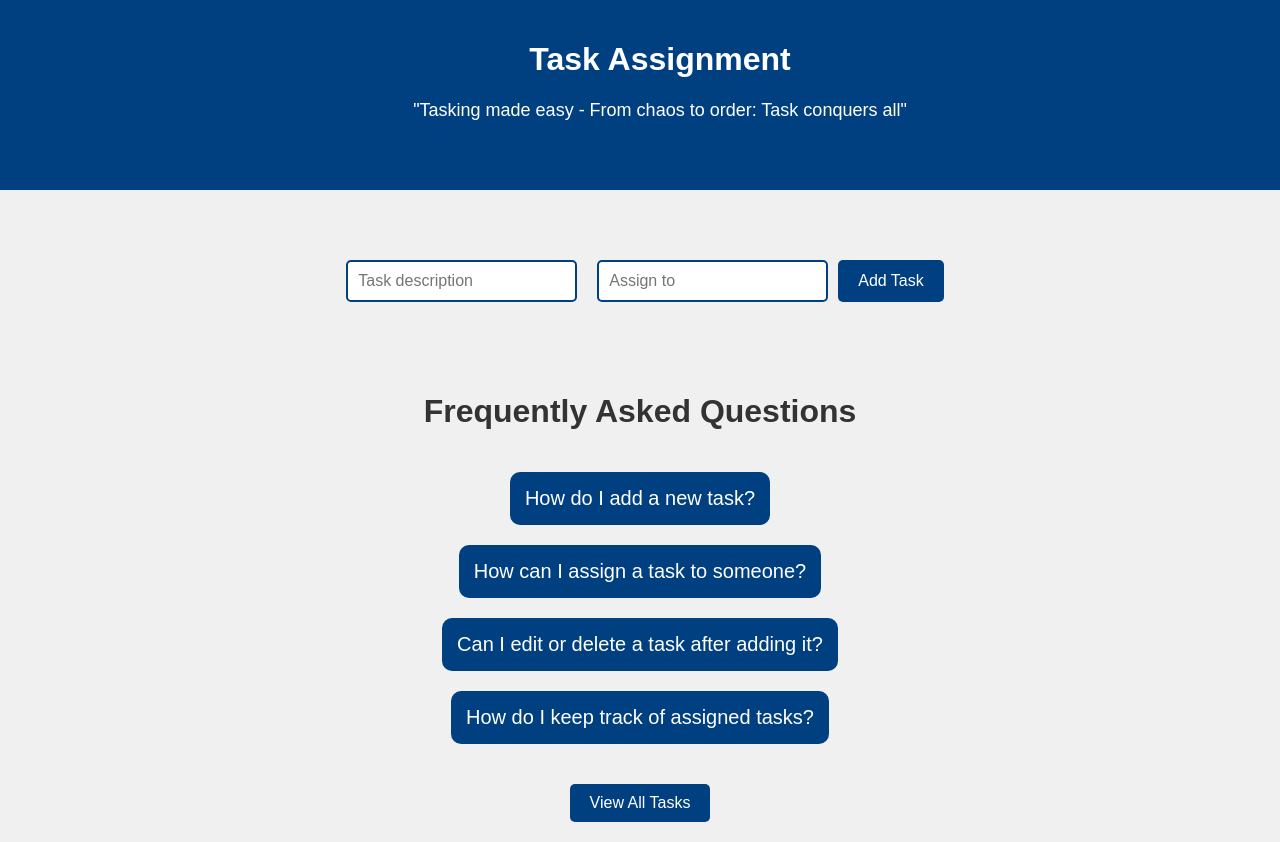
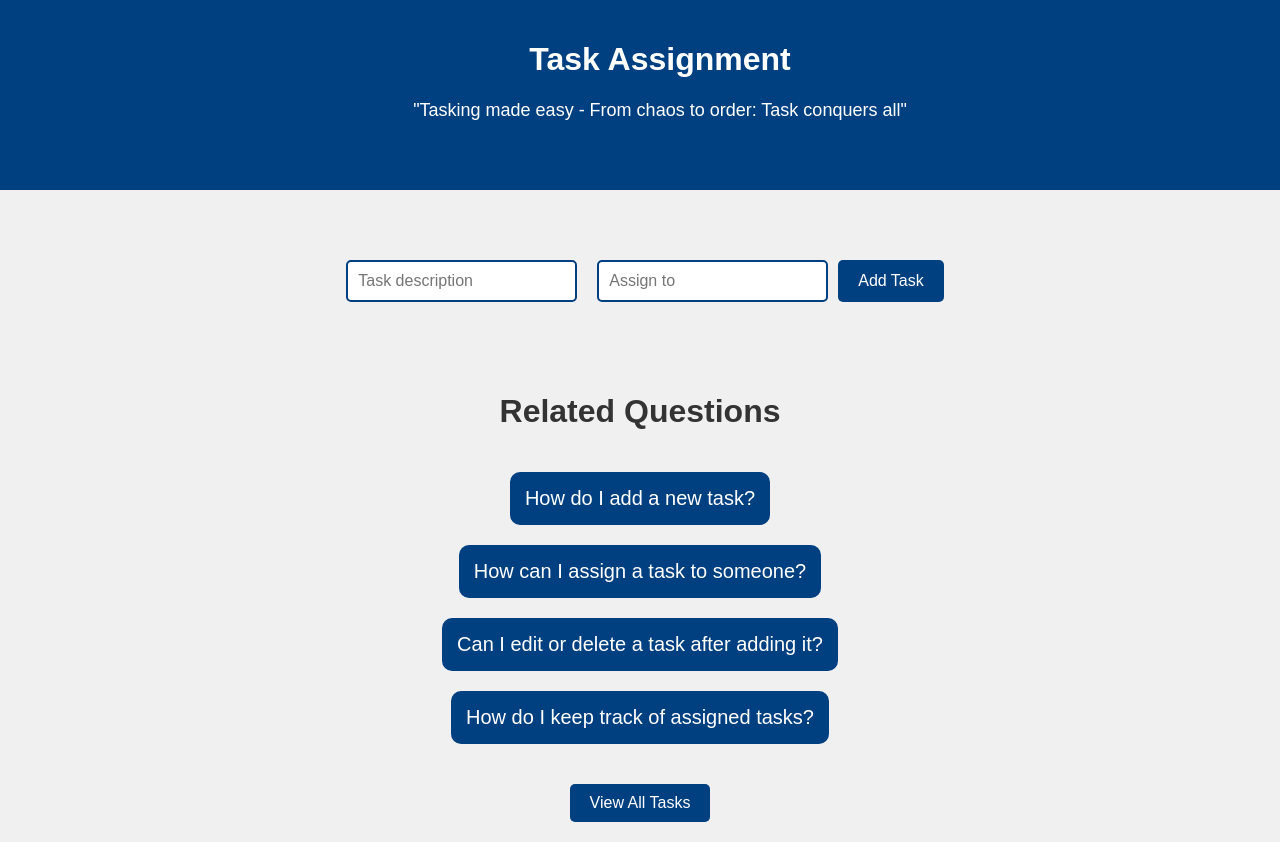
Before and after one commit to preethigk23/taskassignment, a plain HTML site: page index.html in a window 1280 px wide. Shown: the top 842 px of the page. Drawn offline with Linux system fonts and the light colour scheme.

Commit message:
Update index.html

```diff
--- a/index.html
+++ b/index.html
@@ -19,7 +19,7 @@
             <button onclick="addTask()">Add Task</button>
         </div>
         <div class="task-container" id="taskList">
-            <h1>Frequently Asked Questions</h1>
+            <h1>Related Questions</h1>
         </div>
         <div class="queheading">
             <div class="task-questions">
```
